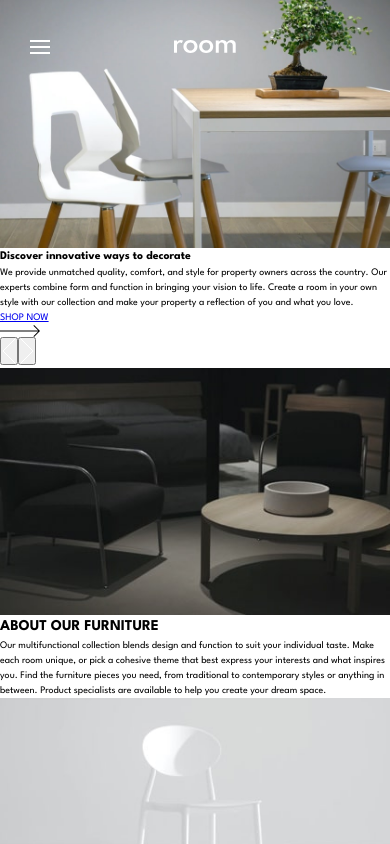
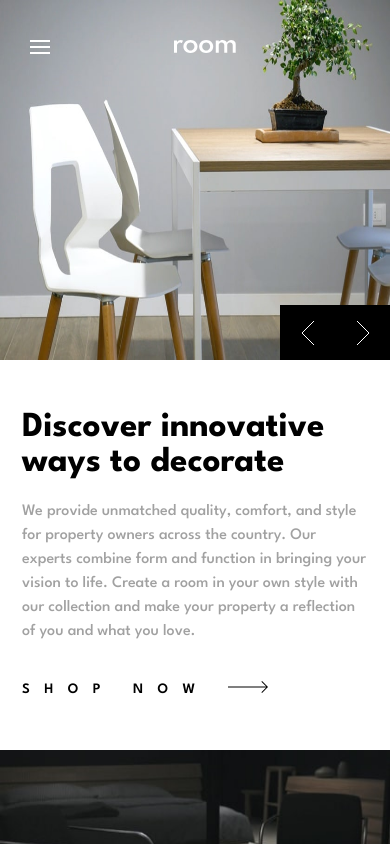
Before and after one commit to mslysz/FEMProject_7, a React (Vite) app: page / in a window 390 px wide. Shown: the top 844 px of the page. Built offline with nearby package versions, Linux system fonts and the light colour scheme.

Commit message:
I have styled the mobile versions of the components

```diff
--- /dev/null
+++ b/src/_about.scss
@@ -0,0 +1,16 @@
+.about {
+  &__info {
+    padding: 5em 2.2em 3em;
+    &-title {
+      font-size: 1.5em;
+      font-weight: 700;
+      letter-spacing: 0.2rem;
+    }
+    &-description {
+      font-weight: 500;
+      padding: 1.3em 0 0 0;
+      font-size: 1rem;
+      color: $DarkGray;
+    }
+  }
+}
--- a/src/_header.scss
+++ b/src/_header.scss
@@ -6,11 +6,14 @@
   position: absolute;
   width: 100%;
   padding: 4em 3em;
+
   &__logo {
     margin-right: auto;
+    z-index: 10;
   }
 }
 .burger-icon {
   margin-right: auto;
   cursor: pointer;
+  z-index: 10;
 }
--- /dev/null
+++ b/src/_hero.scss
@@ -0,0 +1,49 @@
+.hero {
+  width: 100%;
+  &__image {
+    min-height: 360px;
+  }
+  &__info {
+    position: relative;
+    padding: 5em 2.2em;
+    &-title {
+      font-size: 2.2rem;
+      font-weight: 700;
+      line-height: 1;
+    }
+    &-description {
+      padding: 1.2em 0 2.2em 0;
+      font-size: 1rem;
+      font-weight: 500;
+      color: $DarkGray;
+    }
+    &-arrowIcon {
+      text-decoration: none;
+      color: $Black;
+      font-weight: 600;
+      font-size: 0.9rem;
+      letter-spacing: 1em;
+      img {
+        display: inline-block;
+      }
+    }
+  }
+  &__button-container {
+    position: absolute;
+    display: flex;
+    right: 0;
+    top: -55px;
+    .prev-btn,
+    .next-btn {
+      display: flex;
+      flex-direction: column;
+      justify-content: center;
+      align-items: center;
+      background-color: $Black;
+      height: 55px;
+      width: 55px;
+      border: none;
+      cursor: pointer;
+    }
+  }
+}
--- a/src/styles.scss
+++ b/src/styles.scss
@@ -3,7 +3,8 @@
 @import 'fonts';
 @import 'header';
 @import 'navigation';
-
+@import 'hero';
+@import 'about';
 html {
   scroll-behavior: smooth;
 }
@@ -11,7 +12,7 @@ body {
   font-size: 10px;
   font-family: $leagueSpartan;
 }
-main {
+.container {
   max-width: 1440px;
   margin: 0 auto;
   width: 100%;
```
